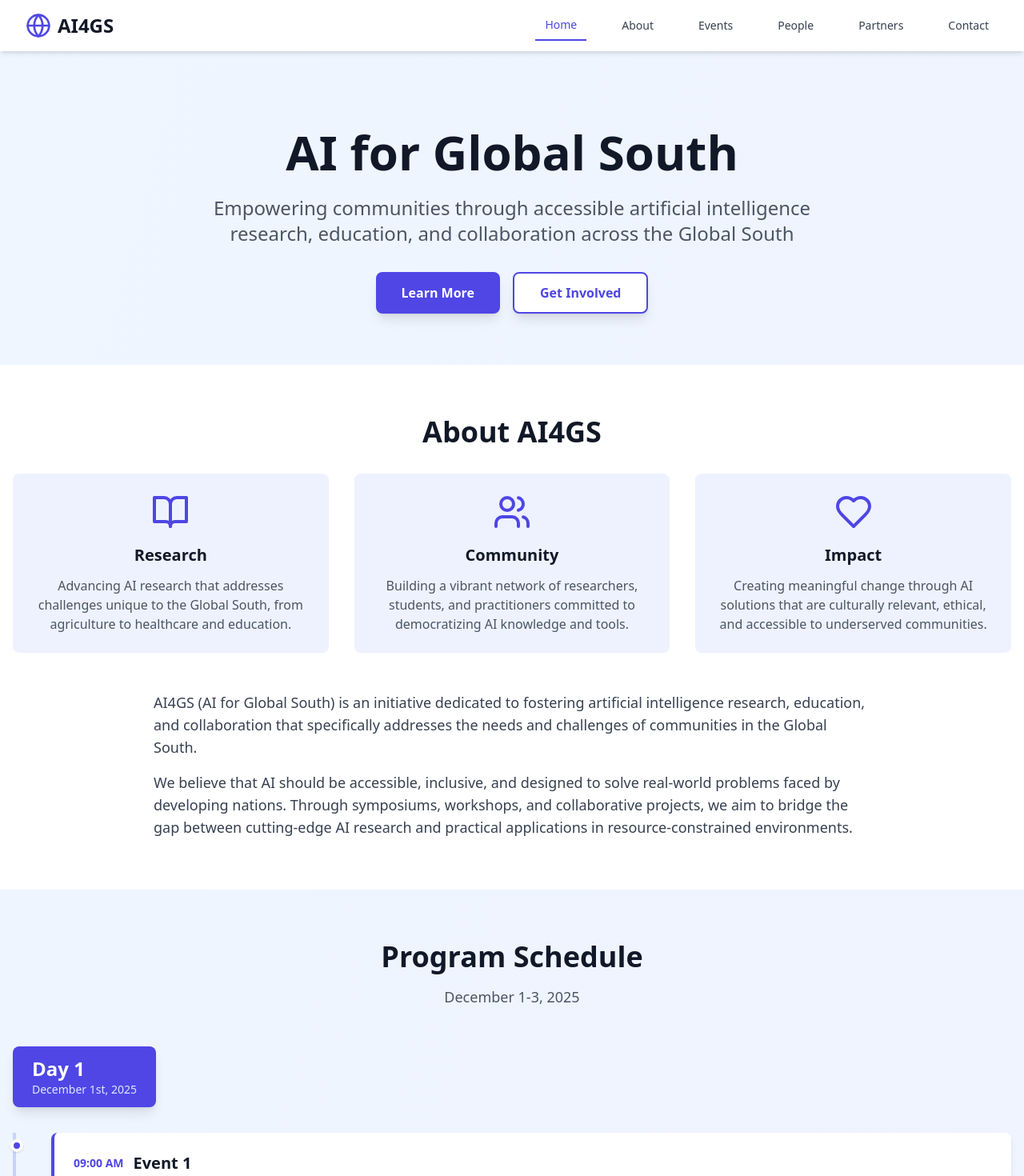
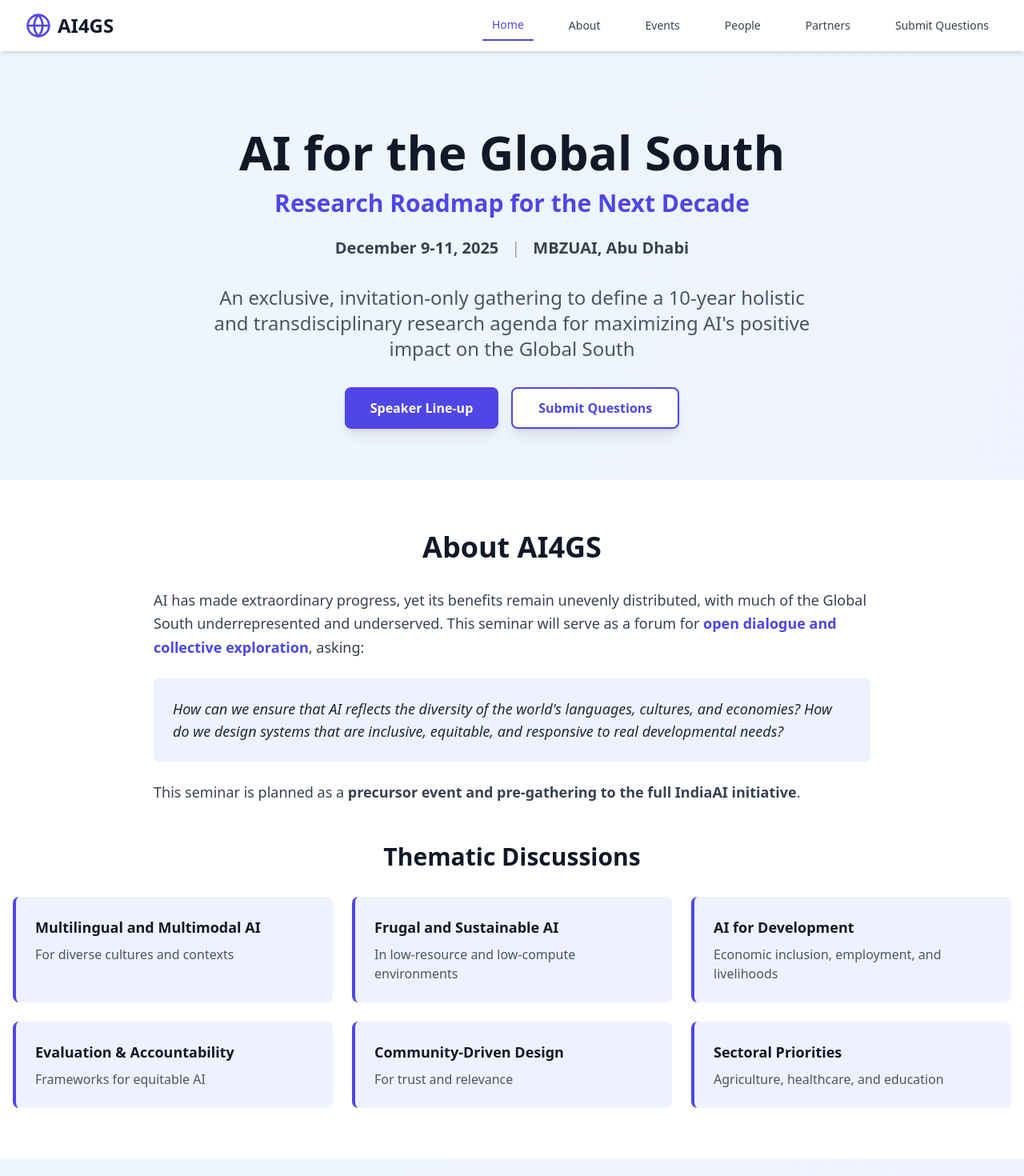
Before and after one commit to anagraw/ai4gs-website, a React (Vite) app: page / in a window 1280 px wide. Shown: the top 1470 px of the page at 80% size. Built offline with nearby package versions, Linux system fonts and the light colour scheme; the HTML template or start-up script is replaced by a standard one.

Commit message:
Updated event details and qna page

```diff
--- a/src/App.jsx
+++ b/src/App.jsx
@@ -2,6 +2,7 @@ import React, { useState, useEffect } from 'react';
 import { Menu, X, Globe, Users, Calendar, Mail, BookOpen, Heart } from 'lucide-react';
 import People from './People';
 import Partners from './Partners';
+import Questions from './Questions';
 
 export default function AI4GSWebsite() {
   const [mobileMenuOpen, setMobileMenuOpen] = useState(false);
@@ -14,7 +15,7 @@ export default function AI4GSWebsite() {
     { name: 'Events', id: 'events', page: 'home' },
     { name: 'People', id: 'people', page: 'people' },
     { name: 'Partners', id: 'partners', page: 'partners' },
-    { name: 'Contact', id: 'contact', page: 'home' },
+    { name: 'Submit Questions', id: 'questions', page: 'questions' },
   ];
 
   // Scroll spy effect
@@ -22,7 +23,7 @@ export default function AI4GSWebsite() {
     if (currentPage !== 'home') return;
 
     const handleScroll = () => {
-      const sections = ['home', 'about', 'events', 'contact'];
+      const sections = ['home', 'about', 'events'];
       const scrollPosition = window.scrollY + 100;
 
       for (const section of sections) {
@@ -67,35 +68,35 @@ export default function AI4GSWebsite() {
   const eventsData = [
     {
       day: 'Day 1',
-      date: 'December 1st, 2025',
+      date: 'December 9th, 2025',
       events: [
         { time: '09:00 AM', title: 'Event 1', description: 'Opening keynote and welcome session' },
-        { time: '11:00 AM', title: 'Event 2', description: 'Panel discussion on AI for agriculture' },
-        { time: '02:00 PM', title: 'Event 3', description: 'Workshop: ML fundamentals' },
-        { time: '04:00 PM', title: 'Event 4', description: 'Poster session and networking' },
-        { time: '06:00 PM', title: 'Event 5', description: 'Evening social event' },
+        { time: '11:00 AM', title: 'Event 2', description: 'Panel discussion' },
+        { time: '02:00 PM', title: 'Event 3', description: 'Thematic discussions' },
+        { time: '04:00 PM', title: 'Event 4', description: 'Breakout sessions' },
+        { time: '06:00 PM', title: 'Event 5', description: 'Evening networking' },
       ]
     },
     {
       day: 'Day 2',
-      date: 'December 2nd, 2025',
+      date: 'December 10th, 2025',
       events: [
-        { time: '09:00 AM', title: 'Event 1', description: 'Research talks: Healthcare AI' },
-        { time: '11:00 AM', title: 'Event 2', description: 'Hands-on tutorial: NLP for low-resource languages' },
-        { time: '02:00 PM', title: 'Event 3', description: 'Industry showcase' },
-        { time: '04:00 PM', title: 'Event 4', description: 'Breakout sessions' },
-        { time: '06:00 PM', title: 'Event 5', description: 'Collaborative dinner' },
+        { time: '09:00 AM', title: 'Event 1', description: 'Research presentations' },
+        { time: '11:00 AM', title: 'Event 2', description: 'Collaborative workshops' },
+        { time: '02:00 PM', title: 'Event 3', description: 'Policy roundtables' },
+        { time: '04:00 PM', title: 'Event 4', description: 'Sectoral discussions' },
+        { time: '06:00 PM', title: 'Event 5', description: 'Social event' },
       ]
     },
     {
       day: 'Day 3',
-      date: 'December 3rd, 2025',
+      date: 'December 11th, 2025',
       events: [
-        { time: '09:00 AM', title: 'Event 1', description: 'Climate AI presentations' },
-        { time: '11:00 AM', title: 'Event 2', description: 'Ethics and responsible AI panel' },
-        { time: '02:00 PM', title: 'Event 3', description: 'Student research competition' },
-        { time: '04:00 PM', title: 'Event 4', description: 'Future directions roundtable' },
-        { time: '06:00 PM', title: 'Event 5', description: 'Closing ceremony' },
+        { time: '09:00 AM', title: 'Event 1', description: 'Roadmap development sessions' },
+        { time: '11:00 AM', title: 'Event 2', description: 'Future directions panel' },
+        { time: '02:00 PM', title: 'Event 3', description: 'Synthesis and outcomes' },
+        { time: '04:00 PM', title: 'Event 4', description: 'Closing remarks' },
+        { time: '05:00 PM', title: 'Event 5', description: 'Farewell reception' },
       ]
     }
   ];
@@ -105,25 +106,39 @@ export default function AI4GSWebsite() {
       {/* Hero Section */}
       <section id="home" className="pt-24 pb-16 px-4">
         <div className="max-w-7xl mx-auto text-center">
-          <h1 className="text-5xl md:text-6xl font-bold text-gray-900 mb-6">
-            AI for Global South
+          <h1 className="text-5xl md:text-6xl font-bold text-gray-900 mb-4">
+            AI for the Global South
           </h1>
+          <h2 className="text-2xl md:text-3xl font-semibold text-indigo-600 mb-6">
+            Research Roadmap for the Next Decade
+          </h2>
+          <div className="flex items-center justify-center gap-4 mb-8 text-lg md:text-xl text-gray-700">
+            <span className="font-semibold">December 9-11, 2025</span>
+            <span className="text-gray-400">|</span>
+            <span className="font-semibold">MBZUAI, Abu Dhabi</span>
+          </div>
           <p className="text-xl md:text-2xl text-gray-600 mb-8 max-w-3xl mx-auto">
-            Empowering communities through accessible artificial intelligence research,
-            education, and collaboration across the Global South
+            An exclusive, invitation-only gathering to define a 10-year holistic and transdisciplinary
+            research agenda for maximizing AI's positive impact on the Global South
           </p>
           <div className="flex flex-wrap justify-center gap-4">
             <button
-              onClick={() => scrollToSection('about')}
+              onClick={() => {
+                setCurrentPage('people');
+                setActiveSection('people');
+              }}
               className="bg-indigo-600 text-white px-8 py-3 rounded-lg font-semibold hover:bg-indigo-700 transition-colors shadow-lg"
             >
-              Learn More
+              Speaker Line-up
             </button>
             <button
-              onClick={() => scrollToSection('contact')}
+              onClick={() => {
+                setCurrentPage('questions');
+                setActiveSection('questions');
+              }}
               className="bg-white text-indigo-600 px-8 py-3 rounded-lg font-semibold hover:bg-gray-50 transition-colors shadow-lg border-2 border-indigo-600"
             >
-              Get Involved
+              Submit Questions
             </button>
           </div>
         </div>
@@ -133,44 +148,50 @@ export default function AI4GSWebsite() {
       <section id="about" className="py-16 px-4 bg-white">
         <div className="max-w-7xl mx-auto">
           <h2 className="text-4xl font-bold text-gray-900 mb-8 text-center">About AI4GS</h2>
-          <div className="grid md:grid-cols-3 gap-8">
-            <div className="text-center p-6 rounded-lg bg-indigo-50">
-              <BookOpen className="h-12 w-12 text-indigo-600 mx-auto mb-4" />
-              <h3 className="text-xl font-bold text-gray-900 mb-3">Research</h3>
-              <p className="text-gray-600">
-                Advancing AI research that addresses challenges unique to the Global South,
-                from agriculture to healthcare and education.
+
+          <div className="max-w-4xl mx-auto mb-12">
+            <p className="text-lg text-gray-700 leading-relaxed mb-6">
+              AI has made extraordinary progress, yet its benefits remain unevenly distributed, with much of the
+              Global South underrepresented and underserved. This seminar will serve as a forum for{' '}
+              <span className="font-semibold text-indigo-600">open dialogue and collective exploration</span>, asking:
+            </p>
+            <div className="bg-indigo-50 p-6 rounded-lg mb-6">
+              <p className="text-lg text-gray-800 italic">
+                How can we ensure that AI reflects the diversity of the world's languages, cultures, and economies?
+                How do we design systems that are inclusive, equitable, and responsive to real developmental needs?
               </p>
             </div>
-            <div className="text-center p-6 rounded-lg bg-indigo-50">
-              <Users className="h-12 w-12 text-indigo-600 mx-auto mb-4" />
-              <h3 className="text-xl font-bold text-gray-900 mb-3">Community</h3>
-              <p className="text-gray-600">
-                Building a vibrant network of researchers, students, and practitioners
-                committed to democratizing AI knowledge and tools.
-              </p>
+            <p className="text-lg text-gray-700 leading-relaxed">
+              This seminar is planned as a <span className="font-semibold">precursor event and pre-gathering to the full IndiaAI initiative</span>.
+            </p>
+          </div>
+
+          <h3 className="text-3xl font-bold text-gray-900 mb-8 text-center">Thematic Discussions</h3>
+          <div className="grid md:grid-cols-2 lg:grid-cols-3 gap-6">
+            <div className="p-6 rounded-lg bg-indigo-50 border-l-4 border-indigo-600">
+              <h4 className="text-lg font-bold text-gray-900 mb-2">Multilingual and Multimodal AI</h4>
+              <p className="text-gray-600">For diverse cultures and contexts</p>
             </div>
-            <div className="text-center p-6 rounded-lg bg-indigo-50">
-              <Heart className="h-12 w-12 text-indigo-600 mx-auto mb-4" />
-              <h3 className="text-xl font-bold text-gray-900 mb-3">Impact</h3>
-              <p className="text-gray-600">
-                Creating meaningful change through AI solutions that are culturally relevant,
-                ethical, and accessible to underserved communities.
-              </p>
+            <div className="p-6 rounded-lg bg-indigo-50 border-l-4 border-indigo-600">
+              <h4 className="text-lg font-bold text-gray-900 mb-2">Frugal and Sustainable AI</h4>
+              <p className="text-gray-600">In low-resource and low-compute environments</p>
             </div>
-          </div>
-          <div className="mt-12 max-w-4xl mx-auto text-gray-700 leading-relaxed">
-            <p className="text-lg mb-4">
-              AI4GS (AI for Global South) is an initiative dedicated to fostering artificial intelligence
-              research, education, and collaboration that specifically addresses the needs and challenges
-              of communities in the Global South.
-            </p>
-            <p className="text-lg">
-              We believe that AI should be accessible, inclusive, and designed to solve real-world problems
-              faced by developing nations. Through symposiums, workshops, and collaborative projects, we aim
-              to bridge the gap between cutting-edge AI research and practical applications in resource-constrained
-              environments.
-            </p>
+            <div className="p-6 rounded-lg bg-indigo-50 border-l-4 border-indigo-600">
+              <h4 className="text-lg font-bold text-gray-900 mb-2">AI for Development</h4>
+              <p className="text-gray-600">Economic inclusion, employment, and livelihoods</p>
+            </div>
+            <div className="p-6 rounded-lg bg-indigo-50 border-l-4 border-indigo-600">
+              <h4 className="text-lg font-bold text-gray-900 mb-2">Evaluation & Accountability</h4>
+              <p className="text-gray-600">Frameworks for equitable AI</p>
+            </div>
+            <div className="p-6 rounded-lg bg-indigo-50 border-l-4 border-indigo-600">
+              <h4 className="text-lg font-bold text-gray-900 mb-2">Community-Driven Design</h4>
+              <p className="text-gray-600">For trust and relevance</p>
+            </div>
+            <div className="p-6 rounded-lg bg-indigo-50 border-l-4 border-indigo-600">
+              <h4 className="text-lg font-bold text-gray-900 mb-2">Sectoral Priorities</h4>
+              <p className="text-gray-600">Agriculture, healthcare, and education</p>
+            </div>
           </div>
         </div>
       </section>
@@ -179,7 +200,7 @@ export default function AI4GSWebsite() {
       <section id="events" className="py-16 px-4">
         <div className="max-w-7xl mx-auto">
           <h2 className="text-4xl font-bold text-gray-900 mb-4 text-center">Program Schedule</h2>
-          <p className="text-center text-gray-600 mb-12 text-lg">December 1-3, 2025</p>
+          <p className="text-center text-gray-600 mb-12 text-lg">December 9-11, 2025</p>
 
           <div className="space-y-12">
             {eventsData.map((dayData, dayIndex) => (
@@ -229,39 +250,41 @@ export default function AI4GSWebsite() {
       {/* Contact Section */}
       <section id="contact" className="py-16 px-4 bg-white">
         <div className="max-w-4xl mx-auto">
-          <h2 className="text-4xl font-bold text-gray-900 mb-8 text-center">Get In Touch</h2>
+          <h2 className="text-4xl font-bold text-gray-900 mb-8 text-center">Contact Us</h2>
           <div className="bg-gradient-to-br from-indigo-50 to-purple-50 p-8 rounded-lg border-2 border-indigo-100">
             <div className="mb-8 p-6 bg-white rounded-lg border-l-4 border-indigo-600">
-              <h3 className="text-xl font-bold text-gray-900 mb-3">About This Event</h3>
+              <h3 className="text-xl font-bold text-gray-900 mb-3">About This Seminar</h3>
               <p className="text-gray-700 leading-relaxed">
-                This is a <span className="font-semibold text-indigo-600">precursor event and pre-gathering</span> to
-                the full AI4GS initiative. Join us for this inaugural session as we lay the foundation for a larger
-                symposium series dedicated to advancing AI research and applications across the Global South.
+                This is an <span className="font-semibold text-indigo-600">exclusive, invitation-only gathering</span> that
+                will convene leading voices from AI, HCI, development studies, ethicists, policy makers, NGOs, and other
+                stakeholders to define a 10-year holistic and transdisciplinary research agenda for maximizing AI's
+                positive impact on the Global South.
               </p>
             </div>
 
             <div className="flex items-start mb-6">
               <Mail className="h-6 w-6 text-indigo-600 mr-3 mt-1 flex-shrink-0" />
               <div>
-                <h3 className="text-lg font-bold text-gray-900 mb-2">Email</h3>
-                <a href="mailto:Ananya.Agrawal@mbzuai.ac.ae" className="text-indigo-600 hover:underline">
-                  Ananya.Agrawal@mbzuai.ac.ae
+                <h3 className="text-lg font-bold text-gray-900 mb-2">Contact</h3>
+                <a href="mailto:monojit.choudhury@mbzuai.ac.ae" className="text-indigo-600 hover:underline">
+                  monojit.choudhury@mbzuai.ac.ae
                 </a>
               </div>
             </div>
             <div className="flex items-start mb-6">
               <Globe className="h-6 w-6 text-indigo-600 mr-3 mt-1 flex-shrink-0" />
               <div>
-                <h3 className="text-lg font-bold text-gray-900 mb-2">Institution</h3>
+                <h3 className="text-lg font-bold text-gray-900 mb-2">Venue</h3>
                 <p className="text-gray-700">Mohamed bin Zayed University of Artificial Intelligence (MBZUAI)</p>
+                <p className="text-gray-600 text-sm">Abu Dhabi, UAE</p>
               </div>
             </div>
             <div className="mt-8">
-              <h3 className="text-lg font-bold text-gray-900 mb-4">Connect With Us</h3>
+              <h3 className="text-lg font-bold text-gray-900 mb-4">Get Involved</h3>
               <p className="text-gray-600 mb-4">
-                Whether you're a researcher, student, or organization interested in AI for the Global South,
-                we'd love to hear from you. Reach out to learn about collaboration opportunities, participation
-                in this precursor event, or to get involved with the broader AI4GS initiative.
+                Whether you're interested in attending, sponsoring, or learning more about the AI4GS initiative,
+                we'd love to hear from you. Reach out to explore collaboration opportunities and be part of shaping
+                the future of AI for the Global South.
               </p>
             </div>
           </div>
@@ -339,6 +362,7 @@ export default function AI4GSWebsite() {
         {currentPage === 'home' && renderHomePage()}
         {currentPage === 'people' && <People />}
         {currentPage === 'partners' && <Partners onContactClick={handleContactClick} />}
+        {currentPage === 'questions' && <Questions />}
       </div>
 
       {/* Footer */}
--- /dev/null
+++ b/src/Questions.jsx
@@ -0,0 +1,79 @@
+import React from 'react';
+import { MessageCircle, HelpCircle, ExternalLink } from 'lucide-react';
+
+export default function Questions() {
+  // Replace this URL with your actual Google Form link
+  const googleFormLink = "https://forms.google.com/YOUR-FORM-LINK";
+
+  return (
+    <div className="py-16 px-4 bg-white min-h-screen">
+      <div className="max-w-4xl mx-auto">
+        <div className="text-center mb-12">
+          <MessageCircle className="h-16 w-16 text-indigo-600 mx-auto mb-4" />
+          <h2 className="text-4xl font-bold text-gray-900 mb-4">Submit Your Questions</h2>
+          <p className="text-xl text-gray-600">
+            Have questions for our speakers and experts? We'd love to hear from you!
+          </p>
+        </div>
+
+        {/* Information Section */}
+        <div className="bg-gradient-to-br from-indigo-50 to-purple-50 p-8 rounded-lg mb-8 border-2 border-indigo-100">
+          <h3 className="text-2xl font-bold text-gray-900 mb-4 flex items-center gap-2">
+            <HelpCircle className="h-6 w-6 text-indigo-600" />
+            How It Works
+          </h3>
+          <div className="space-y-4 text-gray-700">
+            <p className="text-lg leading-relaxed">
+              AI4GS brings together leading voices from AI, HCI, development studies, policy, and more.
+              This is your opportunity to engage with experts and shape the discussion.
+            </p>
+            <div className="bg-white p-6 rounded-lg">
+              <h4 className="font-bold text-gray-900 mb-3">What You Can Submit:</h4>
+              <ul className="space-y-2 list-disc list-inside">
+                <li>Questions for specific speakers or panelists</li>
+                <li>Topics you'd like to see discussed during the seminar</li>
+                <li>Ideas for thematic discussions</li>
+                <li>Suggestions for collaborative research directions</li>
+              </ul>
+            </div>
+            <p className="text-lg leading-relaxed">
+              All submissions will be reviewed by our organizing committee. Selected questions
+              will be addressed during panel discussions, Q&A sessions, and thematic workshops.
+            </p>
+          </div>
+        </div>
+
+        {/* Call to Action */}
+        <div className="text-center bg-white p-8 rounded-lg shadow-lg border-2 border-indigo-200">
+          <h3 className="text-2xl font-bold text-gray-900 mb-4">Ready to Submit?</h3>
+          <p className="text-gray-600 mb-6">
+            Click the button below to access our submission form. Your questions will help shape
+            meaningful discussions at AI4GS.
+          </p>
+          <a
+            href={googleFormLink}
+            target="_blank"
+            rel="noopener noreferrer"
+            className="inline-flex items-center gap-3 bg-indigo-600 text-white px-10 py-4 rounded-lg font-semibold hover:bg-indigo-700 transition-colors shadow-lg text-lg"
+          >
+            Submit Your Questions
+            <ExternalLink className="h-5 w-5" />
+          </a>
+          <p className="text-gray-500 text-sm mt-4">
+            This will open the Google Form in a new tab
+          </p>
+        </div>
+
+        {/* Additional Info */}
+        <div className="mt-12 bg-indigo-50 p-6 rounded-lg">
+          <h4 className="font-bold text-gray-900 mb-3">Important Notes:</h4>
+          <ul className="space-y-2 text-gray-700">
+            <li>• Submissions are open until <strong>December xyz</strong></li>
+            <li>• You'll receive a confirmation email after submission</li>
+            <li>• Selected questions will be announced before the seminar</li>
+          </ul>
+        </div>
+      </div>
+    </div>
+  );
+}
```
